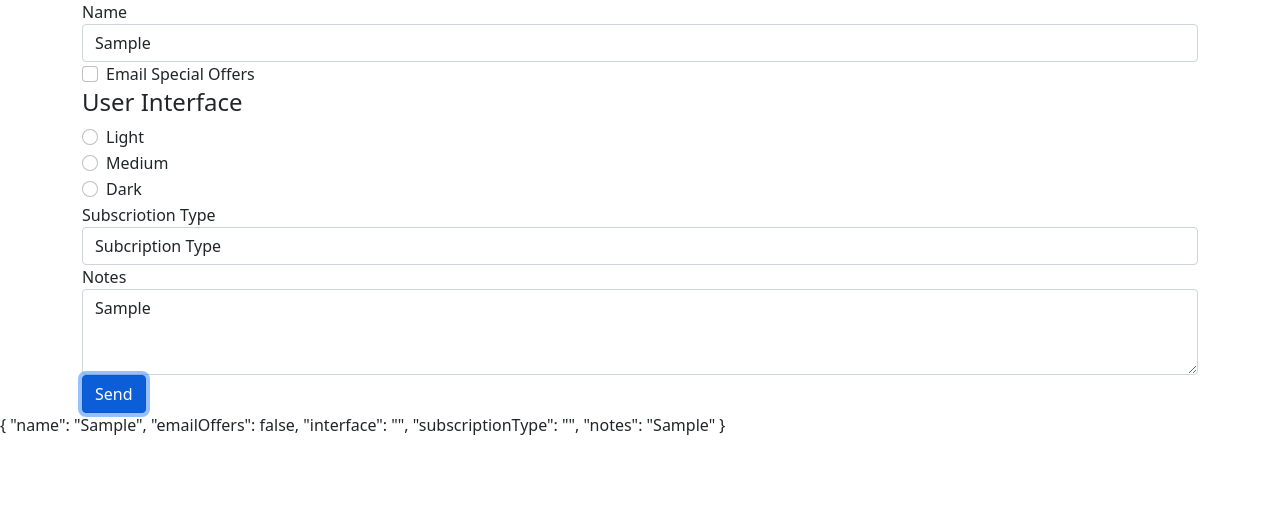
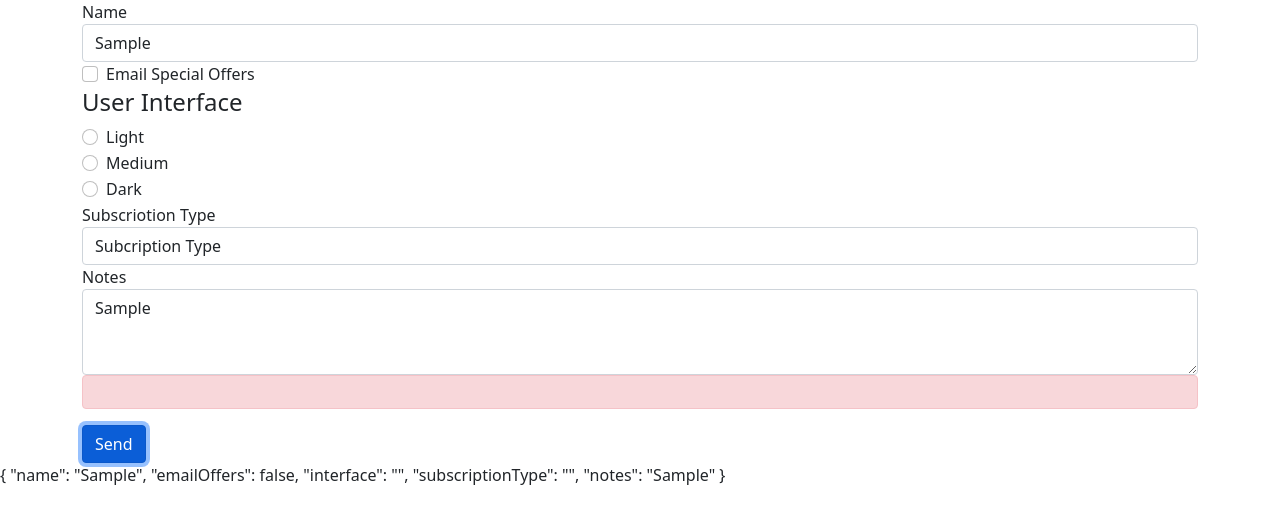
Before and after one commit to timothyAgevi/angularForms, an Angular app: page / in a window 1280 px wide. Both pictures are taken after typing "Sample", "Sample" into the empty fields and a click on the button "Send". Shown: the top 524 px of the page. Built offline with nearby package versions, Linux system fonts and the light colour scheme; no server answers.

Commit message:
add update

```diff
--- a/src/app/user-settings-form/user-settings-form.component.html
+++ b/src/app/user-settings-form/user-settings-form.component.html
@@ -58,6 +58,10 @@
        rows="3" class="form-control"[(ngModel)]="userSettings.notes"></textarea>
 
   </div>
+  <div[hidden]='!postError'
+  class="alert alert-danger">
+   {{postErrorMessage}}
+  </div>
     <button class="btn btn-primary">Send</button>
 </form>
 </div>
--- a/src/app/user-settings-form/user-settings-form.component.ts
+++ b/src/app/user-settings-form/user-settings-form.component.ts
@@ -23,6 +23,7 @@ export class UserSettingsFormComponent implements OnInit{
   userSettings:UserSettings={...this.originalUserSettings}
   postError= false;
   postErrorMessage='';
+
   constructor(private dataService:DataService){}
 
   ngOnInit(): void {
```
